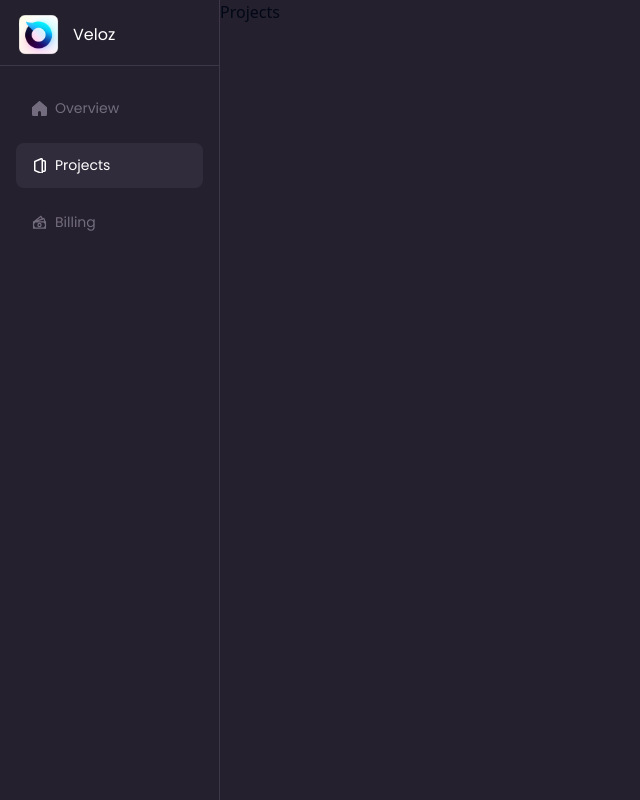
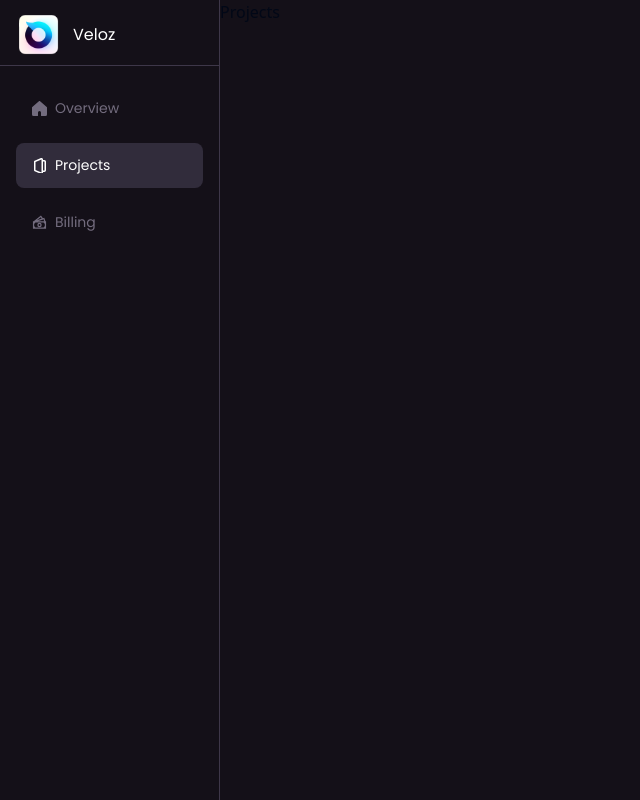
Before and after one commit to Benrobo/veloz, a Next.js app in the folder packages/app/: page /projects in a window 1280 px wide. Shown: the whole page, without its empty margins (0-640 px from the left). Built offline with nearby package versions, Linux system fonts and the light colour scheme.

Commit message:
fixed flickering of page transition on desktop app

```diff
--- a/packages/app/src/components/Layout.tsx
+++ b/packages/app/src/components/Layout.tsx
@@ -1,6 +1,7 @@
-import React from "react";
+import React, { useContext, useEffect } from "react";
 import { twMerge } from "tailwind-merge";
 import SideBar from "./Navbar/SideBar";
+import { LayoutContext } from "@/context/LayoutContext";
 
 interface LayoutProps {
   children?: React.ReactNode;
@@ -9,11 +10,34 @@ interface LayoutProps {
 }
 
 function Layout({ children, activePage, className }: LayoutProps) {
+  const { setActivePage } = useContext(LayoutContext);
+
+  useEffect(() => {
+    setActivePage(activePage);
+  }, []);
+
+  return (
+    <div
+      className={twMerge("w-full relative h-screen overflow-y-auto", className)}
+    >
+      {children}
+    </div>
+  );
+}
+
+export default Layout;
+
+export function ComponentLayout({
+  children,
+}: {
+  children: React.ReactElement;
+}) {
+  const { activePage } = useContext(LayoutContext);
+
   return (
     <div
       className={twMerge(
-        "w-full relative h-screen overflow-y-auto bg-dark-200",
-        className
+        "w-full relative h-screen overflow-y-auto bg-dark-100"
       )}
     >
       <div className="w-full h-full hideScrollBar flex">
@@ -23,5 +47,3 @@ function Layout({ children, activePage, className }: LayoutProps) {
     </div>
   );
 }
-
-export default Layout;
--- /dev/null
+++ b/packages/app/src/context/LayoutContext.tsx
@@ -0,0 +1,27 @@
+import React, { createContext, useState } from "react";
+
+interface LayoutContextValuesProps {
+  setActivePage: (page: string) => void;
+  activePage: string;
+}
+
+export const LayoutContext = createContext<LayoutContextValuesProps>(
+  {} as LayoutContextValuesProps
+);
+
+function LayoutContextProvider({ children }: { children: React.ReactNode }) {
+  const [activePage, setActivePage] = useState("");
+
+  const providerValues: LayoutContextValuesProps = {
+    setActivePage,
+    activePage,
+  };
+
+  return (
+    <LayoutContext.Provider value={providerValues}>
+      {children}
+    </LayoutContext.Provider>
+  );
+}
+
+export default LayoutContextProvider;
--- a/packages/app/src/pages/_app.tsx
+++ b/packages/app/src/pages/_app.tsx
@@ -1,4 +1,6 @@
+import { ComponentLayout } from "@/components/Layout";
 import { ppB, ppEB, ppReg, ppSB } from "@/config/font";
+import LayoutContextProvider from "@/context/LayoutContext";
 import "@/styles/globals.css";
 import type { AppProps } from "next/app";
 
@@ -15,7 +17,11 @@ export default function App({ Component, pageProps }: AppProps) {
           }
         `}
       </style>
-      <Component {...pageProps} />
+      <LayoutContextProvider>
+        <ComponentLayout>
+          <Component {...pageProps} />
+        </ComponentLayout>
+      </LayoutContextProvider>
     </>
   );
 }
```
